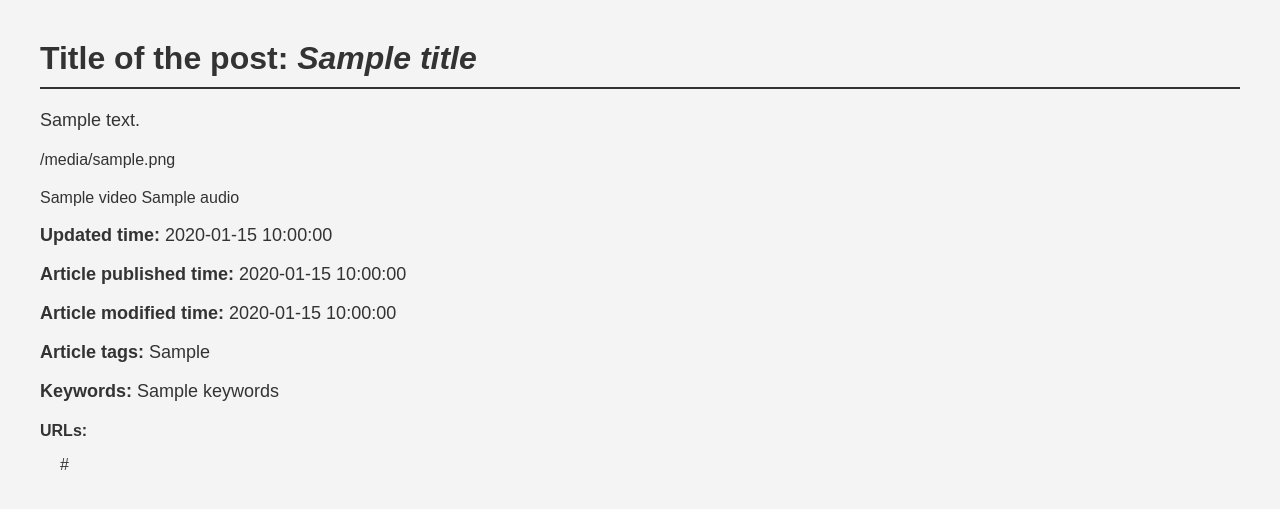
After one commit to ALahmer/Social-Media-Kit-SMKIT, a Flask app: template templates/en/web_post_summary_template.html in a window 1280 px wide. The commit adds this page. Shown: the top 509 px of the page. Run offline with Flask 3, Linux system fonts and the light colour scheme; the template is opened without the code that fills it: most values are stand-ins (such as "Sample title", 1, 10 or a date in 2020).

Commit message:
[mypymediakit] management of --language input parameter developed

```diff
--- a/connectors/facebook_connector.py
+++ b/connectors/facebook_connector.py
@@ -38,7 +38,7 @@ def refresh_access_token(facebook_app_id, facebook_app_secret, short_lived_token
         return None
 
 
-def post_on_facebook(post_info):
+def post_on_facebook(post_info, language):
     env_data = load_from_env()
     if not env_data or 'page_access_token' not in env_data:
         print("Access token not found. Please authenticate first.")
@@ -73,7 +73,7 @@ def post_on_facebook(post_info):
     else:
         keywords = ""
 
-    with open('templates/facebook_post_template.txt', 'r') as template_file:
+    with open(f'templates/{language}/facebook_post_template.txt', 'r') as template_file:
         template_content = template_file.read()
     message = template_content.replace('{{title}}', title)
     message = message.replace('{{description}}', description)
--- a/connectors/twitter_connector.py
+++ b/connectors/twitter_connector.py
@@ -3,7 +3,7 @@ from utils.env_management import load_from_env
 from utils.images_management import get_downloaded_image_path
 
 
-def post_on_twitter(post_info):
+def post_on_twitter(post_info, language):
     env_data = load_from_env()
     if not env_data or not all(k in env_data for k in ('twitter_api_key', 'twitter_api_secret_key', 'twitter_access_token', 'twitter_access_token_secret')):
         print("Twitter credentials not found. Please add them to env.json.")
@@ -38,7 +38,7 @@ def post_on_twitter(post_info):
     else:
         keywords = ""
 
-    with open('templates/facebook_post_template.txt', 'r') as template_file:
+    with open(f'templates/{language}/facebook_post_template.txt', 'r') as template_file:
         template_content = template_file.read()
     message = template_content.replace('{{title}}', title)
     message = message.replace('{{description}}', description)
--- a/connectors/web_connector.py
+++ b/connectors/web_connector.py
@@ -3,7 +3,7 @@ import re
 from datetime import datetime
 
 
-def post_on_web(post_info, template):
+def post_on_web(post_info, template, language):
     # Ensure the 'pages_to_post' directory exists
     output_dir = 'pages_to_post'
     if not os.path.exists(output_dir):
@@ -11,10 +11,10 @@ def post_on_web(post_info, template):
 
     # Load the HTML template
     if template == 'comparison':
-        with open('templates/web_post_comparison_template.html', 'r') as template_file:
+        with open(f'templates/{language}/web_post_comparison_template.html', 'r') as template_file:
             template_content = template_file.read()
     elif template == 'summary':
-        with open('templates/web_post_summary_template.html', 'r') as template_file:
+        with open(f'templates/{language}/web_post_summary_template.html', 'r') as template_file:
             template_content = template_file.read()
     else:
         print("Passed template is not accepted.")
--- /dev/null
+++ b/templates/en/web_post_summary_template.html
@@ -0,0 +1,84 @@
+<!-- web_post_summary_template.html -->
+<!DOCTYPE html>
+<html lang="en">
+<head>
+    <meta charset="UTF-8">
+    <meta name="viewport" content="width=device-width, initial-scale=1.0">
+    <title>{{title}}</title>
+    <style>
+        body {
+            font-family: Arial, sans-serif;
+            margin: 40px;
+            background-color: #f4f4f4;
+            color: #333;
+        }
+        h1 {
+            color: #333;
+            border-bottom: 2px solid #333;
+            padding-bottom: 10px;
+        }
+        p {
+            font-size: 18px;
+        }
+        .image-container {
+            margin-top: 20px;
+        }
+        .image-container img {
+            max-width: 100%;
+            height: auto;
+            display: block;
+            margin-bottom: 20px;
+        }
+        .media-container {
+            margin-top: 20px;
+        }
+        .media-container video, .media-container audio {
+            max-width: 100%;
+            height: auto;
+            display: block;
+            margin-bottom: 20px;
+        }
+        .url-list {
+            margin-top: 20px;
+        }
+        .url-list a {
+            color: #333;
+            text-decoration: none;
+        }
+        .url-list a:hover {
+            text-decoration: underline;
+        }
+        .url-list ul {
+            list-style-type: disc;
+            padding-left: 20px;
+        }
+    </style>
+</head>
+<body>
+    <h1>Title of the post: <i>{{title}}</i></h1>
+    <p>{{description}}</p>
+
+    <div class="image-container">
+        {{images}}
+    </div>
+
+    <div class="media-container">
+        {{video}}
+        {{audio}}
+    </div>
+
+    <p><strong>Updated time:</strong> {{updated_time}}</p>
+    <p><strong>Article published time:</strong> {{article_published_time}}</p>
+    <p><strong>Article modified time:</strong> {{article_modified_time}}</p>
+    <p><strong>Article tags:</strong> {{article_tag}}</p>
+    <p><strong>Keywords:</strong> {{keywords}}</p>
+
+    <div class="url-list">
+        <strong>URLs:</strong>
+        <ul>
+            {{urls}}
+        </ul>
+    </div>
+
+</body>
+</html>
--- a/templates/facebook_post_template.txt
+++ /dev/null
@@ -1,6 +0,0 @@
-{{title}}
-
-{{description}}
-
-{{tags}}
-{{keywords}}
--- a/templates/twitter_post_template.txt
+++ /dev/null
@@ -1,6 +0,0 @@
-{{title}}
-
-{{description}}
-
-{{tags}}
-{{keywords}}
```
Also changed, not shown: modules/generic_module.py (+5 -5 lines), modules/negapedia_module.py (+12 -12 lines), smkit.py (+8 -8 lines), templates/en/facebook_post_template.txt (added, +7 -0 lines), templates/en/twitter_post_template.txt (added, +7 -0 lines), templates/en/web_post_comparison_template.html (added, +84 -0 lines), templates/it/facebook_post_template.txt (added, +7 -0 lines), templates/it/twitter_post_template.txt (added, +7 -0 lines), templates/it/web_post_comparison_template.html (renamed from templates/web_post_summary_template.html, +7 -7 lines), templates/it/web_post_summary_template.html (renamed from templates/web_post_comparison_template.html, +7 -7 lines).
